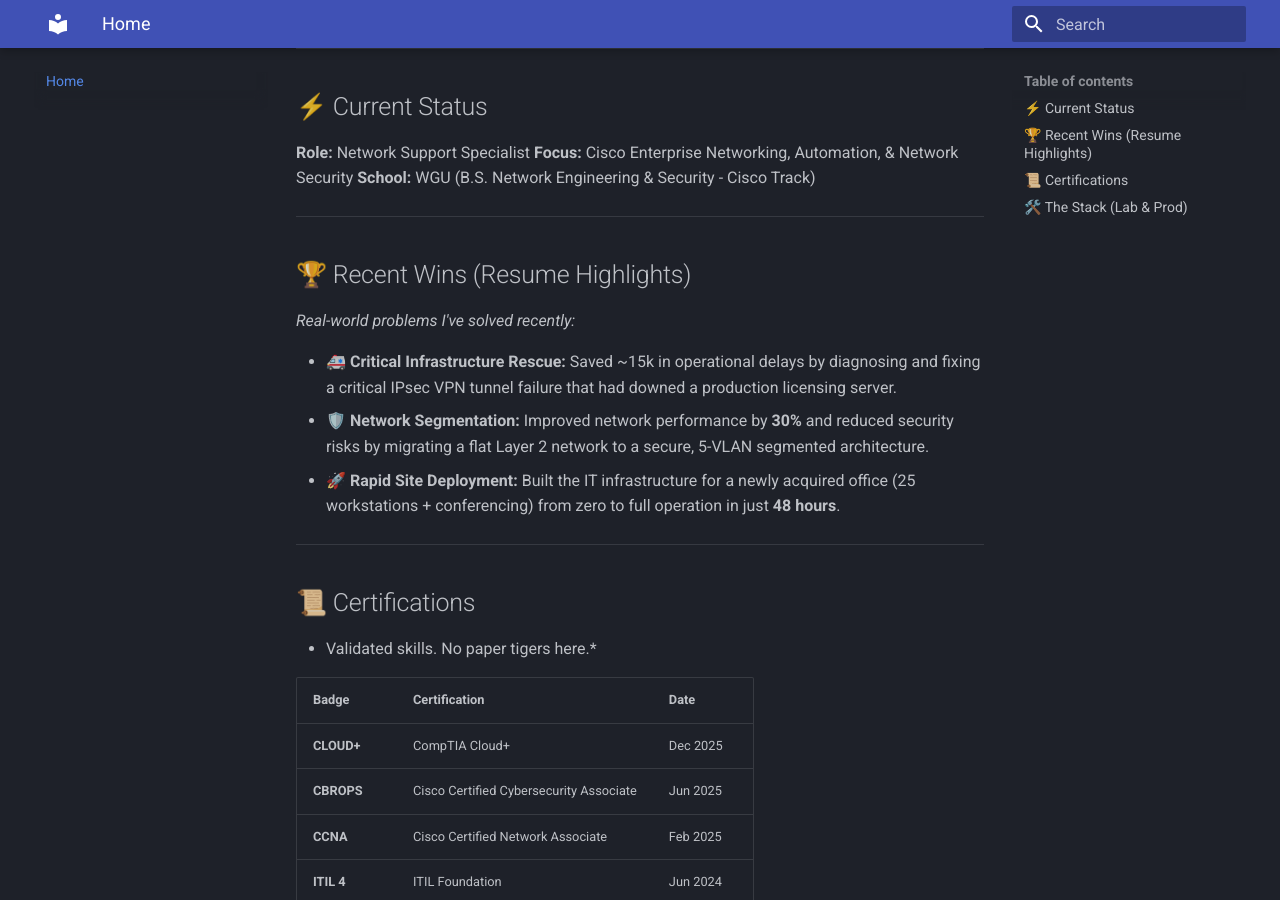
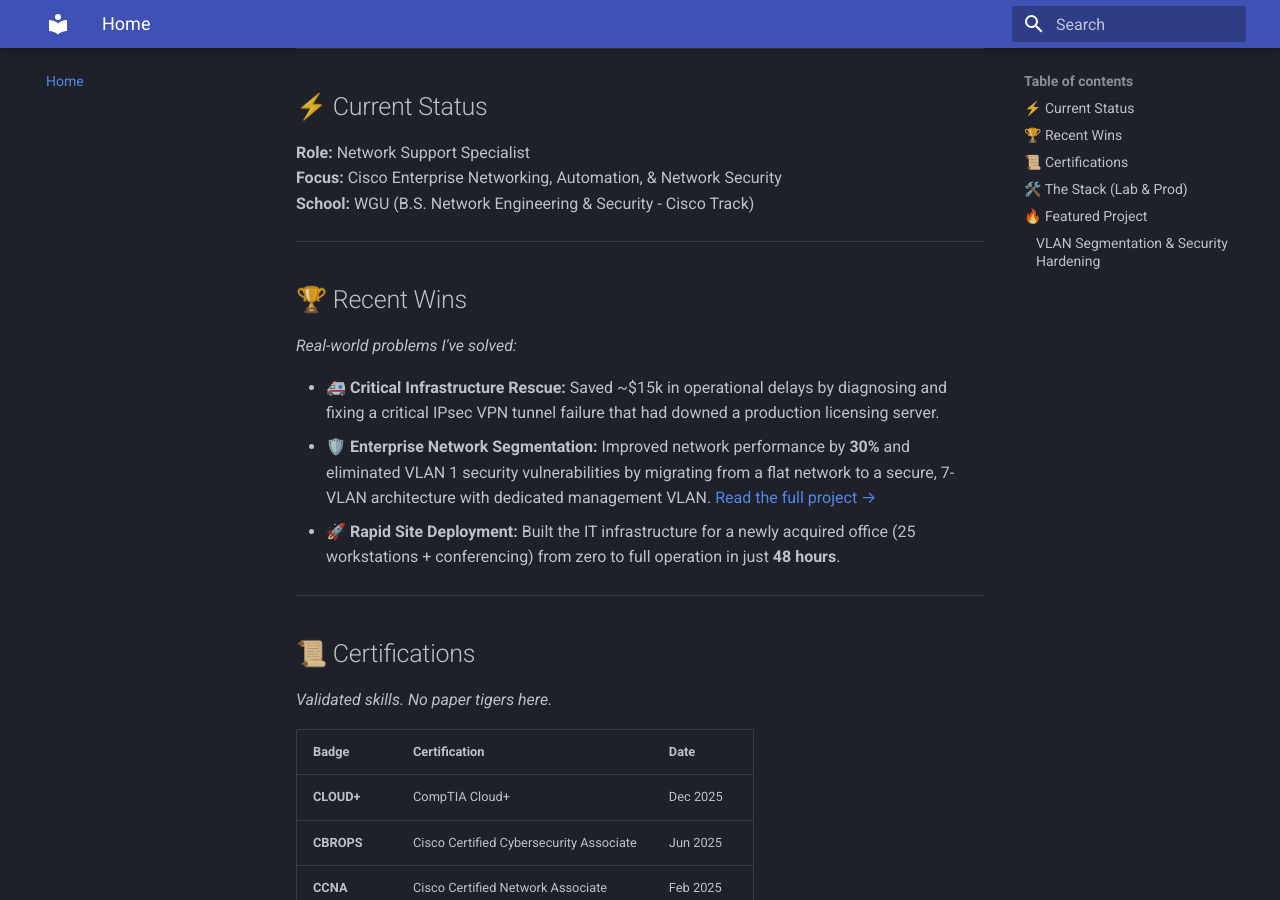
Before and after one commit to moshthesubnet/my-lab-docs, an MkDocs documentation site: the page built from docs/index.md, in a window 1280 px wide and 900 px high, scrolled down 643 px. Built offline with MkDocs 1.6.1 and Material for MkDocs 9.7.7, drawn with Linux system fonts in a browser that asks for light colours; some of the changed text lies outside the part shown.

Commit message:
Update index.md

```diff
--- a/docs/index.md
+++ b/docs/index.md
@@ -11,27 +11,30 @@ I document my journey from "it works on my machine" to enterprise-grade network
 ---
 
 ## ⚡ Current Status
+
 **Role:** Network Support Specialist
 **Focus:** Cisco Enterprise Networking, Automation, & Network Security
 **School:** WGU (B.S. Network Engineering & Security - Cisco Track)
 
 ---
 
-## 🏆 Recent Wins (Resume Highlights)
-*Real-world problems I've solved recently:*
+## 🏆 Recent Wins
 
-* **🚑 Critical Infrastructure Rescue:** Saved ~15k in operational delays by diagnosing and fixing a critical IPsec VPN tunnel failure that had downed a production licensing server.
-* **🛡️ Network Segmentation:** Improved network performance by **30%** and reduced security risks by migrating a flat Layer 2 network to a secure, 5-VLAN segmented architecture.
+*Real-world problems I've solved:*
+
+* **🚑 Critical Infrastructure Rescue:** Saved ~$15k in operational delays by diagnosing and fixing a critical IPsec VPN tunnel failure that had downed a production licensing server.
+* **🛡️ Enterprise Network Segmentation:** Improved network performance by **30%** and eliminated VLAN 1 security vulnerabilities by migrating from a flat network to a secure, 7-VLAN architecture with dedicated management VLAN. [Read the full project →](projects/VLAN_segmentation.md)
 * **🚀 Rapid Site Deployment:** Built the IT infrastructure for a newly acquired office (25 workstations + conferencing) from zero to full operation in just **48 hours**.
 
 ---
 
 ## 📜 Certifications
-* Validated skills. No paper tigers here.*
+
+*Validated skills. No paper tigers here.*
 
 | Badge | Certification | Date |
 | :--- | :--- | :--- |
-| **CLOUD+** | CompTIA Cloud+ | Dec 2025
+| **CLOUD+** | CompTIA Cloud+ | Dec 2025 |
 | **CBROPS** | Cisco Certified Cybersecurity Associate | Jun 2025 |
 | **CCNA** | Cisco Certified Network Associate | Feb 2025 |
 | **ITIL 4** | ITIL Foundation | Jun 2024 |
@@ -41,6 +44,7 @@ I document my journey from "it works on my machine" to enterprise-grade network
 ---
 
 ## 🛠️ The Stack (Lab & Prod)
+
 * **Hardware:** Cisco (Routers/Switches), Ubiquiti Unifi, Custom Proxmox Nodes
 * **Software:** OPNsense, Docker, Splunk, Wireshark
 * **Automation:** Python, Ansible, Terraform
@@ -75,8 +79,26 @@ graph TD
 
 ---
 
+## 🔥 Featured Project
+
+### VLAN Segmentation & Security Hardening
+
+Redesigned my homelab network from an insecure flat configuration to a properly segmented architecture following industry best practices.
+
+**Key Achievements:**
+
+- Eliminated VLAN 1 security vulnerabilities
+- Implemented secure native VLAN (999) to prevent VLAN hopping attacks
+- Created dedicated management network (VLAN 99) for administrative access
+- Deployed 7-VLAN architecture isolating home, malware analysis, homelab, servers, IoT, and management traffic
+
+[View Full Documentation →](projects/VLAN_segmentation.md){ .md-button .md-button--primary }
+
+---
+
 [Read My Full Story](./bio.md){ .md-button .md-button--primary }
 [Explore The Lab](./lab/overview.md){ .md-button }
+[View All Projects](./projects/projects.md){ .md-button }
 
 ---
 
```
